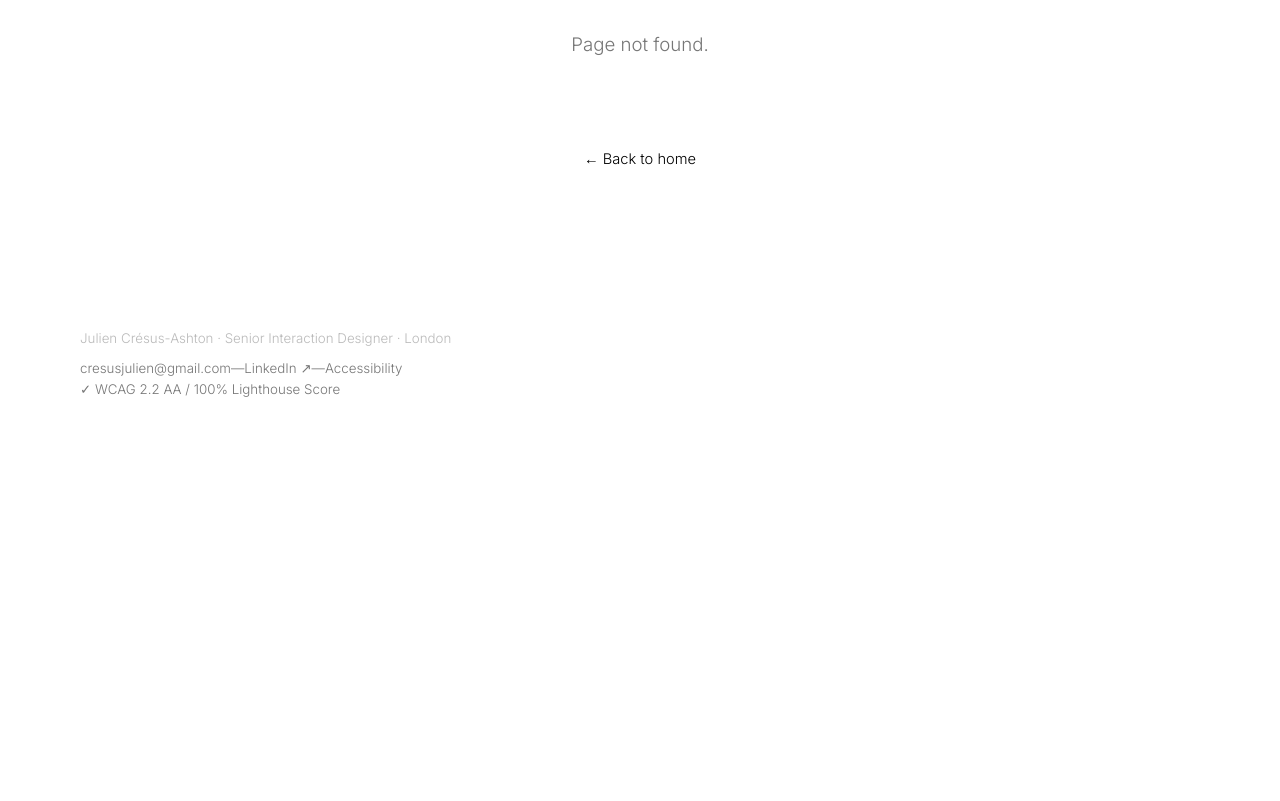
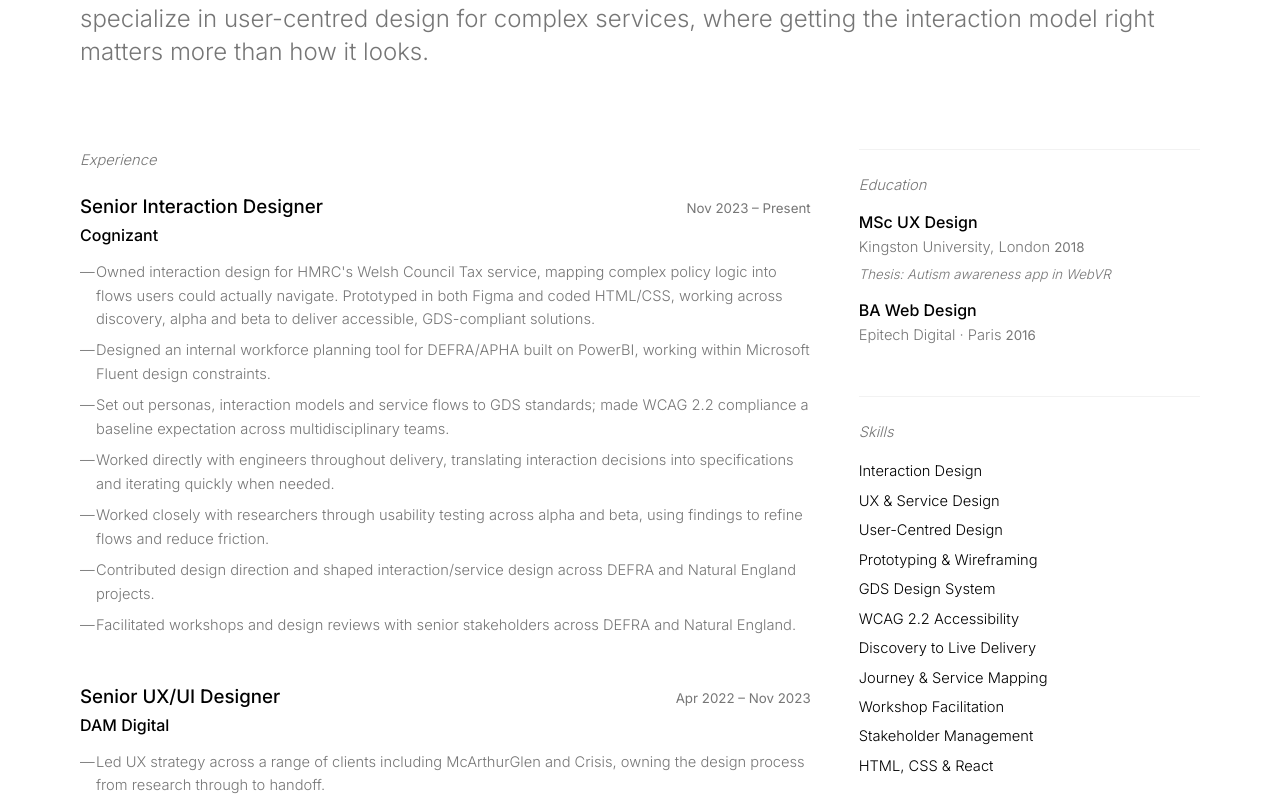
Before and after one commit to julcresus/julcresus.github.io, a React (Create React App) app: page /cv in a window 1280 px wide. Shown: the part 344-1145 px from the top of the page. Before the commit the page ends 808 px from the top, so only its background shows below. Built offline with nearby package versions, Linux system fonts and the light colour scheme; no server answers.

Commit message:
Implement native CV page from merged HTML data

```diff
--- a/src/App.css
+++ b/src/App.css
@@ -998,6 +998,10 @@ a {
    Responsive
 ───────────────────────────────────────── */
 @media (max-width: 768px) {
+  .hero {
+    height: 100vh;
+  }
+
   .nav-inner {
     padding: 20px 5vw;
   }
@@ -1070,3 +1074,105 @@ a {
   .project-card-overlay { transition: none; }
   .reading-progress { transition: none; }
 }
+
+/* ── CV PAGE STYLES ──────────────────────────── */
+
+.cv-content {
+  margin-top: 24px;
+}
+
+.cv-job {
+  margin-bottom: 48px;
+}
+
+.cv-job-header {
+  display: flex;
+  justify-content: space-between;
+  align-items: baseline;
+  margin-bottom: 4px;
+}
+
+.cv-role {
+  font-family: var(--font-sans);
+  font-weight: 500;
+  font-size: 14pt;
+  color: var(--fg);
+  margin: 0;
+}
+
+.cv-dates {
+  font-size: 10pt;
+  color: var(--muted);
+  font-weight: 400;
+}
+
+.cv-company {
+  font-size: 12pt;
+  color: var(--fg);
+  font-weight: 500;
+  margin-bottom: 12px;
+}
+
+.cv-bullets {
+  list-style-type: none;
+  padding-left: 0;
+  margin: 0;
+}
+
+.cv-bullets li {
+  position: relative;
+  padding-left: 16px;
+  margin-bottom: 8px;
+  font-size: 11pt;
+  color: var(--muted);
+  line-height: 1.6;
+}
+
+.cv-bullets li::before {
+  content: "—";
+  position: absolute;
+  left: 0;
+  color: var(--muted);
+}
+
+.cv-sidebar-section {
+  border-top: 1px solid var(--nav-border);
+  padding-top: 24px;
+}
+
+.cv-edu-degree {
+  font-weight: 500;
+  font-size: 12pt;
+  margin-bottom: 4px;
+}
+
+.cv-edu-school {
+  font-size: 11pt;
+  color: var(--muted);
+  margin-bottom: 4px;
+}
+
+.cv-edu-desc {
+  font-size: 10pt;
+  color: var(--muted);
+  font-style: italic;
+  margin-bottom: 0;
+}
+
+.cv-skills-list {
+  list-style: none;
+  padding: 0;
+  margin: 0;
+}
+
+.cv-skills-list li {
+  font-size: 11pt;
+  color: var(--fg);
+  margin-bottom: 6px;
+}
+
+.cv-tools-list {
+  font-size: 11pt;
+  color: var(--fg);
+  line-height: 1.6;
+}
--- a/src/App.js
+++ b/src/App.js
@@ -35,6 +35,7 @@ if (TRACKING_ID) {
 // Lazy load components for better performance
 const Home = lazy(() => import("./pages/home"));
 const AboutMe = lazy(() => import("./pages/about/aboutme"));
+const CV = lazy(() => import("./pages/about/cv"));
 const Accessibility = lazy(() => import("./pages/accessibility"));
 const NotFound = lazy(() => import("./pages/NotFound"));
 
@@ -46,6 +47,7 @@ const Mag = lazy(() => import("./pages/projects/mag"));
 const PAGE_TITLES = {
   '/': 'Julien Crésus-Ashton | Senior Interaction Designer',
   '/aboutme': 'About — Julien Crésus-Ashton',
+  '/cv': 'Curriculum Vitae — Julien Crésus-Ashton',
   '/accessibility': 'Accessibility — Julien Crésus-Ashton',
   '/hmrc': 'HMRC Wales — Julien Crésus-Ashton',
   '/naturalengland': 'Natural England — Julien Crésus-Ashton',
@@ -156,7 +158,7 @@ function Nav() {
             Work
           </NavHashLink>
           <NavLink exact to="/aboutme" className="nav-link" activeClassName="nav-link-active">About</NavLink>
-          <a href="./pdf/cv.pdf" target="_blank" rel="noopener noreferrer" className="nav-link">CV ↗</a>
+          <NavLink exact to="/cv" className="nav-link" activeClassName="nav-link-active">CV</NavLink>
           <ThemeToggle />
         </div>
       </div>
@@ -183,6 +185,7 @@ function AnimatedRoutes() {
       <Switch location={location} key={location.pathname}>
         <Route exact path="/"><PageTransition><Home /></PageTransition></Route>
         <Route exact path="/aboutme"><PageTransition><AboutMe /></PageTransition></Route>
+        <Route exact path="/cv"><PageTransition><CV /></PageTransition></Route>
         <Route exact path="/accessibility"><PageTransition><Accessibility /></PageTransition></Route>
         <Route exact path="/everymindmatters"><PageTransition><EveryMindMatters /></PageTransition></Route>
         <Route exact path="/sgdesign"><PageTransition><SgDesign /></PageTransition></Route>
--- /dev/null
+++ b/src/pages/about/cv.js
@@ -0,0 +1,142 @@
+import React, { useEffect } from 'react';
+import { NavHashLink } from 'react-router-hash-link';
+import Row from 'react-bootstrap/Row';
+import Col from 'react-bootstrap/Col';
+import '../../App.css';
+
+function CV() {
+  useEffect(() => {
+    window.scrollTo(0, 0);
+  }, []);
+
+  return (
+    <div className="about-page">
+      <p className="section-label">Curriculum Vitae</p>
+
+      <div className="cv-content">
+        <h1 className="project-title" style={{marginBottom: "24px"}}>Julien Crésus-Ashton</h1>
+        <p className="about-lead">
+          Paris-born, London-based interaction designer with eight years of experience in consultancy and digital transformation, working across fintech, government, enterprise and consumer products. I specialize in user-centred design for complex services, where getting the interaction model right matters more than how it looks.
+        </p>
+
+        <Row className="g-5 align-items-start mt-4">
+          <Col xs={12} md={8}>
+            <p className="section-label mb-4">Experience</p>
+
+            <div className="cv-job">
+              <div className="cv-job-header">
+                <h3 className="cv-role">Senior Interaction Designer</h3>
+                <span className="cv-dates">Nov 2023 – Present</span>
+              </div>
+              <p className="cv-company">Cognizant</p>
+              <ul className="cv-bullets">
+                <li>Owned interaction design for HMRC's Welsh Council Tax service, mapping complex policy logic into flows users could actually navigate. Prototyped in both Figma and coded HTML/CSS, working across discovery, alpha and beta to deliver accessible, GDS-compliant solutions.</li>
+                <li>Designed an internal workforce planning tool for DEFRA/APHA built on PowerBI, working within Microsoft Fluent design constraints.</li>
+                <li>Set out personas, interaction models and service flows to GDS standards; made WCAG 2.2 compliance a baseline expectation across multidisciplinary teams.</li>
+                <li>Worked directly with engineers throughout delivery, translating interaction decisions into specifications and iterating quickly when needed.</li>
+                <li>Worked closely with researchers through usability testing across alpha and beta, using findings to refine flows and reduce friction.</li>
+                <li>Contributed design direction and shaped interaction/service design across DEFRA and Natural England projects.</li>
+                <li>Facilitated workshops and design reviews with senior stakeholders across DEFRA and Natural England.</li>
+              </ul>
+            </div>
+
+            <div className="cv-job">
+              <div className="cv-job-header">
+                <h3 className="cv-role">Senior UX/UI Designer</h3>
+                <span className="cv-dates">Apr 2022 – Nov 2023</span>
+              </div>
+              <p className="cv-company">DAM Digital</p>
+              <ul className="cv-bullets">
+                <li>Led UX strategy across a range of clients including McArthurGlen and Crisis, owning the design process from research through to handoff.</li>
+                <li>Designed complex user workflows and information architecture across consumer and enterprise products, balancing user needs against technical constraints.</li>
+                <li>Ran the full design process in Figma from early discovery through to handoff, working directly with product managers and engineers.</li>
+                <li>Kept accessibility and design system standards consistent across concurrent projects, and managed client relationships.</li>
+                <li>Helped a user researcher get up to speed with Figma and UX practice.</li>
+              </ul>
+            </div>
+
+            <div className="cv-job">
+              <div className="cv-job-header">
+                <h3 className="cv-role">UX Designer</h3>
+                <span className="cv-dates">Feb 2019 – Apr 2022</span>
+              </div>
+              <p className="cv-company">Methods</p>
+              <ul className="cv-bullets">
+                <li>Designed for government programmes including Every Mind Matters, National Funding Formula and Ministry of Defence—working to GDS standards across discovery, alpha and beta.</li>
+                <li>Built research-informed prototypes in Figma and coded prototypes using React and the GOV.UK Design System, enabling faster collaboration.</li>
+                <li>Produced user journeys, personas, service maps and storyboards that helped engineers and product managers understand design intent.</li>
+                <li>Ran workshops that brought research, product and engineering into the same room, helping align on design direction.</li>
+              </ul>
+            </div>
+
+            <div className="cv-job">
+              <div className="cv-job-header">
+                <h3 className="cv-role">UX/UI Designer Trainee</h3>
+                <span className="cv-dates">Sep 2017 – Dec 2018</span>
+              </div>
+              <p className="cv-company">Société Générale Design</p>
+              <ul className="cv-bullets">
+                <li>Designed interaction models for trading platforms and internal innovation programmes / financial tools in low- and high-fidelity, using Adobe XD and Sketch.</li>
+                <li>Worked with quantitative analysts and IT teams to translate complex data workflows into usable interfaces for the people using them.</li>
+                <li>Ran co-creation sessions with traders, product owners, end users and engineers to validate concepts early.</li>
+              </ul>
+            </div>
+          </Col>
+
+          <Col xs={12} md={4}>
+            <div className="cv-sidebar-section">
+              <p className="section-label mb-3">Education</p>
+              <div className="cv-edu">
+                <h4 className="cv-edu-degree">MSc UX Design</h4>
+                <p className="cv-edu-school">Kingston University, London <span className="cv-dates ml-1">2018</span></p>
+                <p className="cv-edu-desc">Thesis: Autism awareness app in WebVR</p>
+              </div>
+              <div className="cv-edu mt-3">
+                <h4 className="cv-edu-degree">BA Web Design</h4>
+                <p className="cv-edu-school">Epitech Digital · Paris <span className="cv-dates ml-1">2016</span></p>
+              </div>
+            </div>
+
+            <div className="cv-sidebar-section mt-5">
+              <p className="section-label mb-3">Skills</p>
+              <ul className="cv-skills-list">
+                <li>Interaction Design</li>
+                <li>UX & Service Design</li>
+                <li>User-Centred Design</li>
+                <li>Prototyping & Wireframing</li>
+                <li>GDS Design System</li>
+                <li>WCAG 2.2 Accessibility</li>
+                <li>Discovery to Live Delivery</li>
+                <li>Journey & Service Mapping</li>
+                <li>Workshop Facilitation</li>
+                <li>Stakeholder Management</li>
+                <li>HTML, CSS & React</li>
+              </ul>
+            </div>
+
+            <div className="cv-sidebar-section mt-5">
+              <p className="section-label mb-3">Tools</p>
+              <p className="cv-tools-list">
+                Figma, Sketch, Adobe Suite,<br/>
+                Miro, JIRA, Confluence
+              </p>
+            </div>
+
+            <div className="cv-sidebar-section mt-5">
+              <p className="section-label mb-3">Languages</p>
+              <ul className="cv-skills-list">
+                <li>French <span className="cv-dates">(Native)</span></li>
+                <li>English <span className="cv-dates">(Bilingual)</span></li>
+                <li>German <span className="cv-dates">(Basic)</span></li>
+              </ul>
+            </div>
+          </Col>
+        </Row>
+      </div>
+
+      <NavHashLink to="/#projects" className="about-back mt-5">← Back to Portfolio</NavHashLink>
+    </div>
+  );
+}
+
+export default CV;
```
